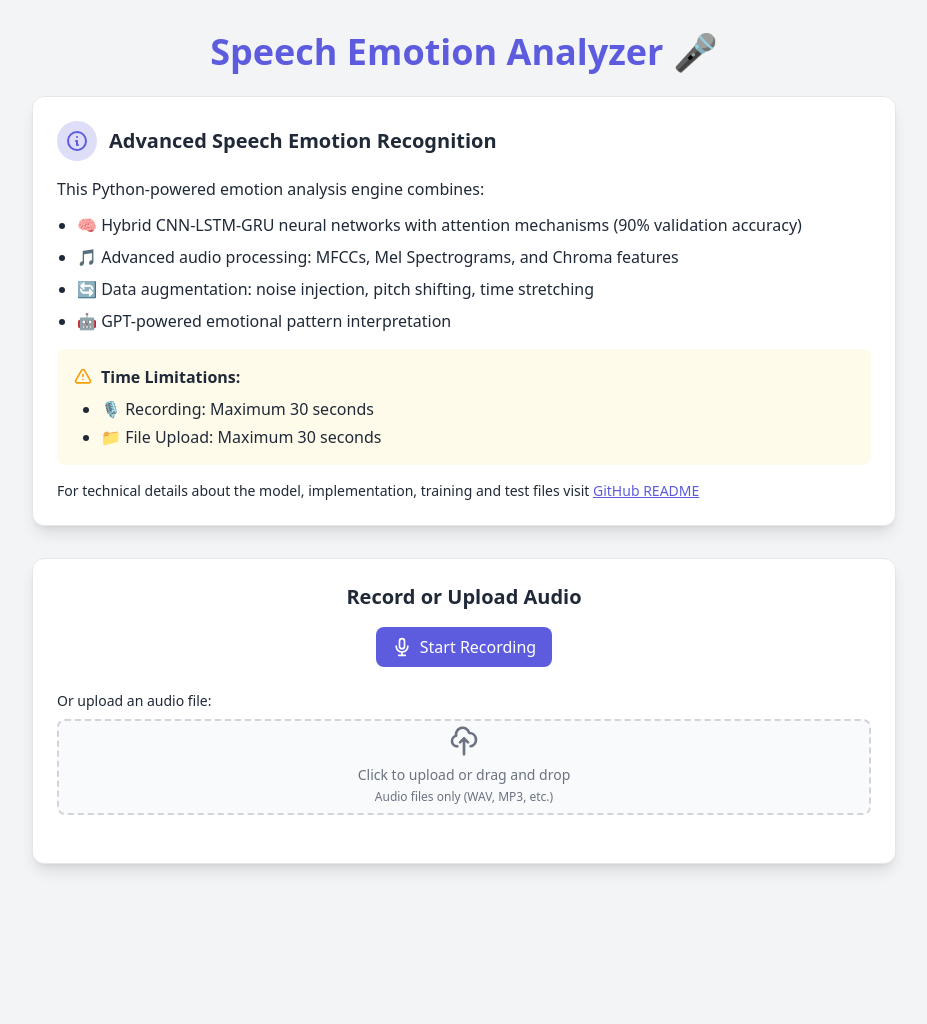
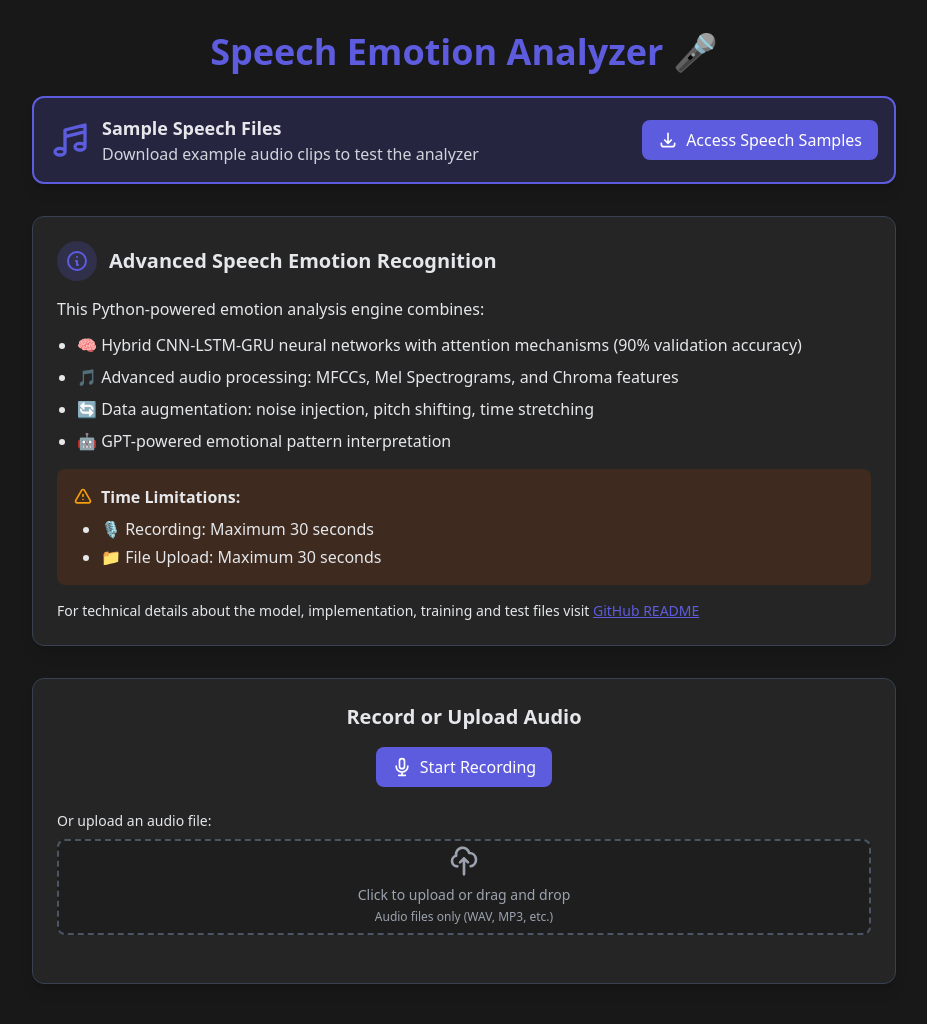
Before and after one commit to StephenJudeD/ser_upload_deep_learning_llm, a Flask app: page / in a window 1280 px wide. Shown: the top 1024 px of the page, without its empty margins (176-1103 px from the left). Before the commit the page ends 871 px from the top, so only its background shows below. Run offline with Flask 3, Linux system fonts and the light colour scheme; parts of the project's set-up code (start-up, migrations or seed data) failed here and were passed over; some libraries are stand-ins or nearby versions.

Commit message:
Update index.html

```diff
--- a/templates/index.html
+++ b/templates/index.html
@@ -47,6 +47,25 @@
 <body class="bg-gray-100 dark:bg-dark-500 text-gray-800 dark:text-gray-200 transition-colors duration-300">
     <div class="container max-w-4xl mx-auto px-4 py-8">
         <h1 class="text-3xl md:text-4xl font-bold text-center mb-6 text-primary">Speech Emotion Analyzer 🎤</h1>
+
+        <div class="bg-primary/10 dark:bg-primary/20 rounded-xl p-4 mb-8 border-2 border-primary shadow-lg flex flex-col md:flex-row items-center justify-between gap-4">
+            <div class="flex items-center">
+                <svg xmlns="http://www.w3.org/2000/svg" class="h-10 w-10 text-primary mr-3" fill="none" viewBox="0 0 24 24" stroke="currentColor">
+                    <path stroke-linecap="round" stroke-linejoin="round" stroke-width="2" d="M9 19V6l12-3v13M9 19c0 1.105-1.343 2-3 2s-3-.895-3-2 1.343-2 3-2 3 .895 3 2zm12-3c0 1.105-1.343 2-3 2s-3-.895-3-2 1.343-2 3-2 3 .895 3 2zM9 10l12-3" />
+                </svg>
+                <div>
+                    <h3 class="font-bold text-lg">Sample Speech Files</h3>
+                    <p class="text-gray-700 dark:text-gray-300">Download example audio clips to test the analyzer</p>
+                </div>
+            </div>
+            <a href="https://drive.google.com/drive/folders/14BU4i4zAg_XmF6lPK83EWwNhATpc1r3v" target="_blank"
+               class="inline-flex items-center bg-primary hover:bg-secondary text-white font-medium py-2 px-4 rounded-lg transition-all duration-300">
+                <svg xmlns="http://www.w3.org/2000/svg" class="h-5 w-5 mr-2" fill="none" viewBox="0 0 24 24" stroke="currentColor">
+                    <path stroke-linecap="round" stroke-linejoin="round" stroke-width="2" d="M4 16v1a3 3 0 003 3h10a3 3 0 003-3v-1m-4-4l-4 4m0 0l-4-4m4 4V4" />
+                </svg>
+                Access Speech Samples
+            </a>
+        </div>
 
         <div class="bg-white dark:bg-dark-300 rounded-xl shadow-lg p-6 mb-8 border border-gray-200 dark:border-gray-700">
             <div class="flex items-center mb-4">
@@ -166,16 +185,13 @@
     </div>
 
     <script>
-        // Dark mode detection
-        if (window.matchMedia && window.matchMedia('(prefers-color-scheme: dark)').matches) {
+        // Set dark mode as default
+        document.documentElement.classList.add('dark');
+
+        // Still listen for system preference changes
+        window.matchMedia('(prefers-color-scheme: dark)').addEventListener('change', event => {
+            // We're keeping dark mode on regardless of system preference since user requested default dark
             document.documentElement.classList.add('dark');
-        }
-        window.matchMedia('(prefers-color-scheme: dark)').addEventListener('change', event => {
-            if (event.matches) {
-                document.documentElement.classList.add('dark');
-            } else {
-                document.documentElement.classList.remove('dark');
-            }
         });
 
         // Audio recording functionality
```
